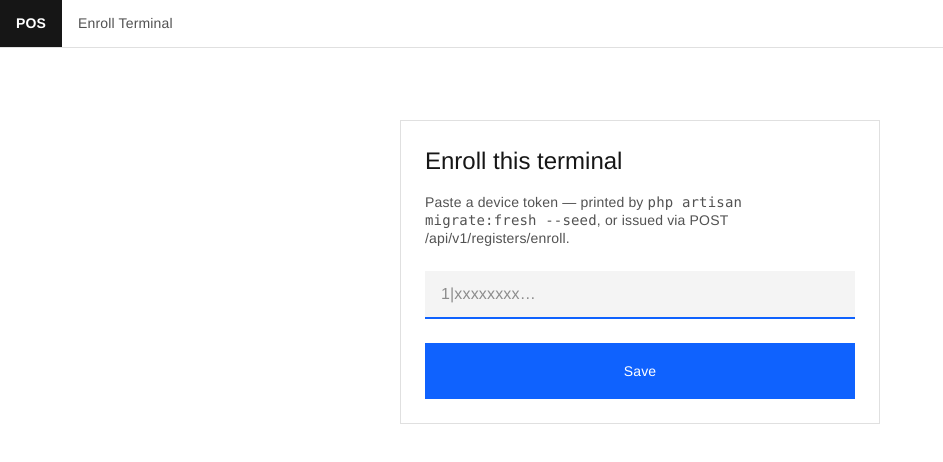
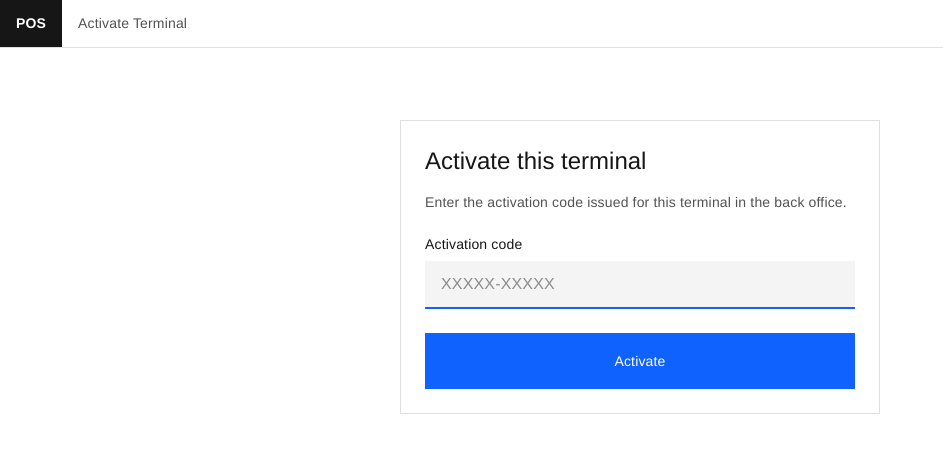
Before and after one commit to KenPrz/pos, a Next.js app in the folder frontend/web/: page / in a window 1280 px wide. Shown: the top 462 px of the page, without its empty margins (0-943 px from the left). Built offline with nearby package versions, Linux system fonts and the light colour scheme.

Commit message:
Register app: activation screen and device-disabled lockout flow

```diff
--- /dev/null
+++ b/frontend/web/src/register/ActivationScreen.tsx
@@ -0,0 +1,78 @@
+'use client'
+
+import { useState, type FormEvent } from 'react'
+import { Button } from '@/components/ui/button'
+import { Card, CardContent, CardHeader, CardTitle } from '@/components/ui/card'
+import { Input } from '@/components/ui/input'
+import { ApiError } from '../lib/api'
+
+const DISABLED_MESSAGE =
+  'Your activation code has been disabled. Please contact an admin and request a new activation code.'
+
+/**
+ * The terminal's enrollment form: exchanges a one-time activation code (issued in the
+ * back office) for this device's long-lived token. `disabled` renders the lockout
+ * variant shown when the server revoked this terminal's token mid-life. `activate` is
+ * injected (same pattern as ServerSetupScreen) so tests need no network.
+ */
+export function ActivationScreen({
+  disabled = false,
+  activate,
+  onActivated,
+}: {
+  disabled?: boolean
+  activate: (code: string) => Promise<unknown>
+  onActivated: () => void
+}) {
+  const [code, setCode] = useState('')
+  const [busy, setBusy] = useState(false)
+  const [error, setError] = useState<string | null>(null)
+
+  const submit = async (e: FormEvent) => {
+    e.preventDefault()
+    if (busy || code.trim() === '') return
+    setBusy(true)
+    setError(null)
+    try {
+      await activate(code.trim())
+      onActivated()
+    } catch (err) {
+      setBusy(false)
+      setError(err instanceof ApiError ? err.message : 'Activation failed.')
+    }
+  }
+
+  return (
+    <Card className="mx-auto mt-xxl w-full max-w-[480px]">
+      <CardHeader>
+        <CardTitle>{disabled ? 'Terminal disabled' : 'Activate this terminal'}</CardTitle>
+      </CardHeader>
+      <CardContent>
+        {disabled ? (
+          <p className="type-body-sm mb-lg text-error">{DISABLED_MESSAGE}</p>
+        ) : (
+          <p className="type-body-sm mb-lg text-ink-muted">
+            Enter the activation code issued for this terminal in the back office.
+          </p>
+        )}
+        <form className="flex flex-col gap-lg" onSubmit={submit}>
+          <label className="type-body-sm flex flex-col gap-xs">
+            Activation code
+            <Input
+              value={code}
+              onChange={(e) => setCode(e.target.value)}
+              placeholder="XXXXX-XXXXX"
+              autoFocus
+              autoComplete="off"
+              className="min-h-[48px] uppercase"
+            />
+          </label>
+          {error && <p className="type-body-sm text-error">{error}</p>}
+          <Button type="submit" size="lg" className="w-full" disabled={busy}>
+            {busy ? 'Activating…' : 'Activate'}
+          </Button>
+        </form>
+      </CardContent>
+    </Card>
+  )
+}
--- a/frontend/web/src/register/RefundScreen.tsx
+++ b/frontend/web/src/register/RefundScreen.tsx
@@ -14,7 +14,7 @@ const fm = (n: number) => formatMoney(cents(n), CURRENCY)
 
 type LinePick = { qty: string; restock: boolean }
 
-export function RefundScreen({ onDone, onSessionExpired }: { onDone: () => void; onSessionExpired: () => void }) {
+export function RefundScreen({ onDone, onSessionExpired }: { onDone: () => void; onSessionExpired: (err?: unknown) => void }) {
   const [number, setNumber] = useState('')
   const [order, setOrder] = useState<Order | null>(null)
   const [picks, setPicks] = useState<Record<string, LinePick>>({})
@@ -26,7 +26,7 @@ export function RefundScreen({ onDone, onSessionExpired }: { onDone: () => void;
   const [idempotencyKey] = useState(() => crypto.randomUUID())
 
   const fail = (err: unknown, fallback: string) => {
-    if (err instanceof ApiError && err.status === 401) return onSessionExpired()
+    if (err instanceof ApiError && err.status === 401) return onSessionExpired(err)
     setError(err instanceof ApiError ? err.message : fallback)
   }
 
--- a/frontend/web/src/register/Register.tsx
+++ b/frontend/web/src/register/Register.tsx
@@ -7,7 +7,8 @@ import { Button } from '@/components/ui/button'
 import { cn } from '@/lib/utils'
 import { inShell } from '../lib/transport'
 import { checkServer, getConfig, hasHardware, openDrawer, setServerUrl } from '../lib/shell'
-import { PinScreen, SetupScreen } from './SessionScreens'
+import { PinScreen } from './SessionScreens'
+import { ActivationScreen } from './ActivationScreen'
 import { ServerSetupScreen } from './ServerSetupScreen'
 import { CloseShiftScreen, OpenShiftScreen } from './ShiftScreens'
 import { SaleScreen } from './SaleScreen'
@@ -20,6 +21,7 @@ type StaffUser = StaffSession['user']
 type Stage =
   | { name: 'booting' }
   | { name: 'setup' }
+  | { name: 'disabled' }
   | { name: 'pin' }
   | { name: 'loading-shift' }
   | { name: 'open-shift' }
@@ -31,7 +33,8 @@ type Stage =
 // Section word on the top bar — pure wayfinding, no behavior attached.
 const SECTION_LABEL: Record<Stage['name'], string> = {
   booting: 'Loading',
-  setup: 'Enroll Terminal',
+  setup: 'Activate Terminal',
+  disabled: 'Terminal Disabled',
   pin: 'Sign In',
   'loading-shift': 'Loading',
   'open-shift': 'Open Shift',
@@ -120,7 +123,28 @@ export function Register() {
     setStage({ name: 'pin' })
   }
 
-  const sessionExpired = endSession
+  // The terminal's token was revoked server-side (activation code reissued). Everything
+  // cached belongs to the old identity; drop all of it and show the lockout screen.
+  const deviceDisabled = () => {
+    queryClient.clear()
+    tokens.clearDevice()
+    tokens.clearStaff()
+    setUser(null)
+    setResumeOrder(null)
+    setActiveOrder(null)
+    setStage({ name: 'disabled' })
+  }
+
+  // 401s fork on `code`, not just status: a dead STAFF session goes back to the PIN
+  // screen, but a dead DEVICE token means this terminal was disabled — mid-session
+  // revocation must not be misread as staff-session expiry.
+  const sessionExpired = (err?: unknown) => {
+    if (err instanceof ApiError && err.code === 'invalid_device_token') {
+      deviceDisabled()
+      return
+    }
+    endSession()
+  }
 
   // Resolving "is a shift open on this register?" — a real server-state read, so it goes
   // through React Query; the stage machine just reacts to the answer.
@@ -140,7 +164,7 @@ export function Register() {
     }
     const err = shiftQuery.error
     if (err instanceof ApiError && err.status === 404) setStage({ name: 'open-shift' })
-    else if (err instanceof ApiError && err.status === 401) sessionExpired()
+    else if (err instanceof ApiError && err.status === 401) sessionExpired(err)
     // eslint-disable-next-line react-hooks/exhaustive-deps -- endSession is identity-stable in behavior; listing it would re-run on every render
   }, [stage.name, shiftQuery.data, shiftQuery.error, foodMode])
 
@@ -225,7 +249,12 @@ export function Register() {
         {(stage.name === 'booting' || stage.name === 'loading-shift') && (
           <p className="type-body-sm text-ink-muted">Loading…</p>
         )}
-        {stage.name === 'setup' && <SetupScreen onDone={() => setStage({ name: 'pin' })} />}
+        {stage.name === 'setup' && (
+          <ActivationScreen activate={(code) => api.activateRegister(code)} onActivated={() => setStage({ name: 'pin' })} />
+        )}
+        {stage.name === 'disabled' && (
+          <ActivationScreen disabled activate={(code) => api.activateRegister(code)} onActivated={() => setStage({ name: 'pin' })} />
+        )}
         {stage.name === 'pin' && (
           <PinScreen
             onLoggedIn={(session) => {
@@ -233,7 +262,7 @@ export function Register() {
               setFoodMode(session.register.mode === 'food')
               setStage({ name: 'loading-shift' })
             }}
-            onDeviceInvalid={() => setStage({ name: 'setup' })}
+            onDeviceInvalid={deviceDisabled}
           />
         )}
         {stage.name === 'open-shift' && (
--- a/frontend/web/src/register/SaleScreen.tsx
+++ b/frontend/web/src/register/SaleScreen.tsx
@@ -101,7 +101,7 @@ export function SaleScreen({ can, registerId, initialOrder, onOrderChange, onClo
   // apart from every other card and disable resuming it out from under itself.
   onOrderChange?: (order: Order | null) => void
   onCloseShift: () => void
-  onSessionExpired: () => void
+  onSessionExpired: (err?: unknown) => void
 }) {
   const [order, setOrder] = useState<Order | null>(null)
   const [phase, setPhase] = useState<Phase>({ name: 'scanning' })
@@ -150,7 +150,7 @@ export function SaleScreen({ can, registerId, initialOrder, onOrderChange, onClo
   }, [order, onOrderChange])
 
   const fail = (err: unknown, fallback: string) => {
-    if (err instanceof ApiError && err.status === 401) return onSessionExpired()
+    if (err instanceof ApiError && err.status === 401) return onSessionExpired(err)
     setError(err instanceof ApiError ? err.message : fallback)
   }
 
--- a/frontend/web/src/register/SessionScreens.tsx
+++ b/frontend/web/src/register/SessionScreens.tsx
@@ -5,36 +5,6 @@ import { Button } from '@/components/ui/button'
 import { Card, CardContent, CardHeader, CardTitle } from '@/components/ui/card'
 import { Input } from '@/components/ui/input'
 import { ApiError, api, tokens, type StaffSession } from '../lib/api'
-
-export function SetupScreen({ onDone }: { onDone: () => void }) {
-  const [token, setToken] = useState('')
-
-  return (
-    <Card className="mx-auto mt-xxl w-full max-w-[480px]">
-      <CardHeader>
-        <CardTitle>Enroll this terminal</CardTitle>
-      </CardHeader>
-      <CardContent>
-        <p className="type-body-sm mb-lg text-ink-muted">
-          Paste a device token — printed by <code>php artisan migrate:fresh --seed</code>, or issued via
-          POST /api/v1/registers/enroll.
-        </p>
-        <form
-          className="flex flex-col gap-lg"
-          onSubmit={(e) => {
-            e.preventDefault()
-            if (!token.trim()) return
-            tokens.setDevice(token.trim())
-            onDone()
-          }}
-        >
-          <Input value={token} onChange={(e) => setToken(e.target.value)} placeholder="1|xxxxxxxx…" autoFocus className="min-h-[48px]" />
-          <Button type="submit" size="lg" className="w-full">Save</Button>
-        </form>
-      </CardContent>
-    </Card>
-  )
-}
 
 export function PinScreen({ onLoggedIn, onDeviceInvalid }: {
   onLoggedIn: (session: StaffSession) => void
--- a/frontend/web/src/register/ShiftScreens.tsx
+++ b/frontend/web/src/register/ShiftScreens.tsx
@@ -19,7 +19,7 @@ const MASK = '•••••'
 
 export function OpenShiftScreen({ onOpened, onSessionExpired }: {
   onOpened: (shift: Shift) => void
-  onSessionExpired: () => void
+  onSessionExpired: (err?: unknown) => void
 }) {
   const [float, setFloat] = useState('200.00')
   const [error, setError] = useState<string | null>(null)
@@ -32,7 +32,7 @@ export function OpenShiftScreen({ onOpened, onSessionExpired }: {
       onOpened(await api.openShift(amount))
     } catch (err) {
       if (err instanceof ApiError && err.status === 401) {
-        onSessionExpired()
+        onSessionExpired(err)
         return
       }
       setError(err instanceof ApiError ? err.message : 'Could not open the shift.')
@@ -112,14 +112,14 @@ export function CloseShiftScreen({ shiftId, can, onClosed, onCancel, onSessionEx
   can: (permission: string) => boolean
   onClosed: (result: ShiftCloseResult) => void
   onCancel: () => void
-  onSessionExpired: () => void
+  onSessionExpired: (err?: unknown) => void
 }) {
   const zReport = useZReport(shiftId)   // while the session is still alive — see ZReportPanel
   const [counted, setCounted] = useState('')
 
   // 401 anywhere clears the staff session and returns to PIN — including this fetch.
   useEffect(() => {
-    if (zReport.error instanceof ApiError && zReport.error.status === 401) onSessionExpired()
+    if (zReport.error instanceof ApiError && zReport.error.status === 401) onSessionExpired(zReport.error)
   }, [zReport.error, onSessionExpired])
   const [result, setResult] = useState<ShiftCloseResult | null>(null)
   // Blind count (Task 13): presentation state only, flipped the moment the close result
@@ -144,7 +144,7 @@ export function CloseShiftScreen({ shiftId, can, onClosed, onCancel, onSessionEx
     },
     onError: (err) => {
       if (err instanceof ApiError && err.status === 401) {
-        onSessionExpired()
+        onSessionExpired(err)
         return
       }
       setError(err instanceof ApiError ? err.message : 'Could not approve the variance.')
@@ -161,7 +161,7 @@ export function CloseShiftScreen({ shiftId, can, onClosed, onCancel, onSessionEx
       setRevealed(true)
     } catch (err) {
       if (err instanceof ApiError && err.status === 401) {
-        onSessionExpired()
+        onSessionExpired(err)
         return
       }
       setError(err instanceof ApiError ? err.message : 'Could not close the shift.')
```
Also changed, not shown: frontend/web/src/register/FloorScreen.tsx (+4 -4 lines), 2 other files (tests, documents, lock files or other folders).
